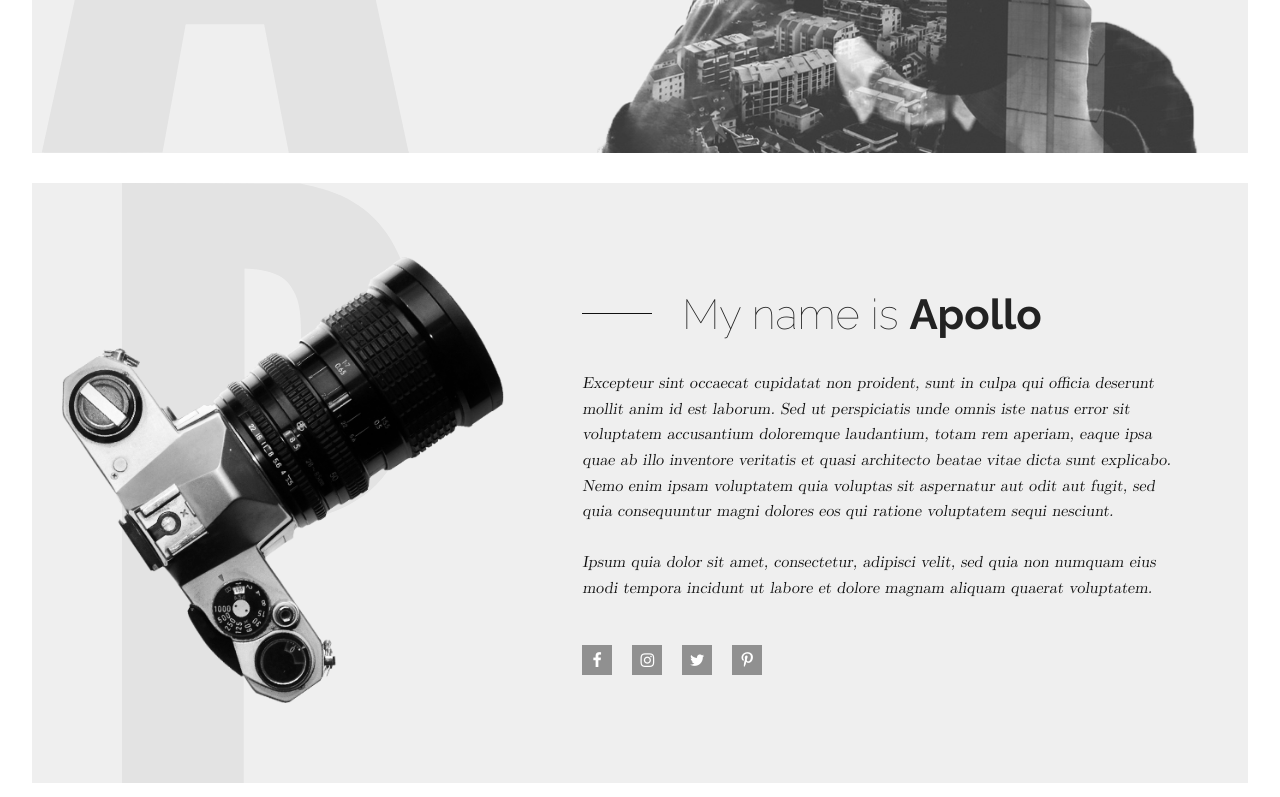
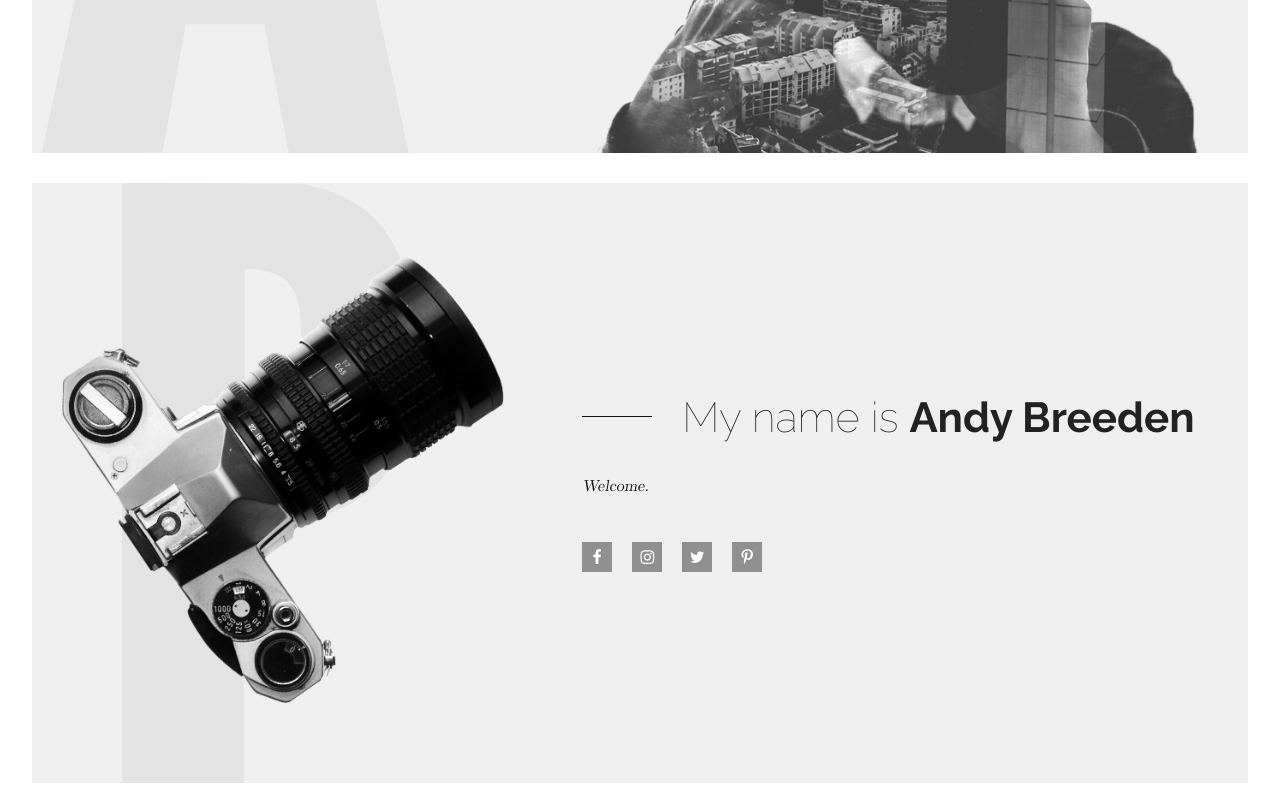
Before and after one commit to AndyBreedenFilmAndPhoto/AndyBreedenFilmAndPhoto.github.io, a plain HTML site: page index.html in a window 1280 px wide. Shown: the part 477-1274 px from the top of the page. Drawn offline with nearby package versions, Linux system fonts and the light colour scheme; files whose address does not match are found by name.

Commit message:
Update index.html

```diff
--- a/index.html
+++ b/index.html
@@ -1,7 +1,7 @@
 <!DOCTYPE html>
 <html lang="en">
   <head>
-    <title>Apollo</title>
+    <title>Andy Breeden Film And Photo</title>
     <meta charset="utf-8">
     <meta name="viewport" content="width=device-width, initial-scale=1">
     <meta http-equiv="X-UA-Compatible" content="IE=edge">
@@ -40,8 +40,8 @@
       <div class="wrapper">
         <div class="camera"><img src="assets/img/camera.png" alt="Camera"></div>
         <div class="blurb">
-          <h2>My name is <strong>Apollo</strong></h2>
-          <p>Excepteur sint occaecat cupidatat non proident, sunt in culpa qui officia deserunt mollit anim id est laborum. Sed ut perspiciatis unde omnis iste natus error sit voluptatem accusantium doloremque laudantium, totam rem aperiam, eaque ipsa quae ab illo inventore veritatis et quasi architecto beatae vitae dicta sunt explicabo. Nemo enim ipsam voluptatem quia voluptas sit aspernatur aut odit aut fugit, sed quia consequuntur magni dolores eos qui ratione voluptatem sequi nesciunt.<br><br>Ipsum quia dolor sit amet, consectetur, adipisci velit, sed quia non numquam eius modi tempora incidunt ut labore et dolore magnam aliquam quaerat voluptatem.</p>
+          <h2>My name is <strong>Andy Breeden</strong></h2>
+          <p> Welcome.</p>
           <div class="social"><a href="#"><i class="icon-facebook"></i></a><a href="#"><i class="icon-instagram"></i></a><a href="#"><i class="icon-twitter"></i></a><a href="#"><i class="icon-pinterest-p"></i></a></div>
         </div>
       </div>
```
